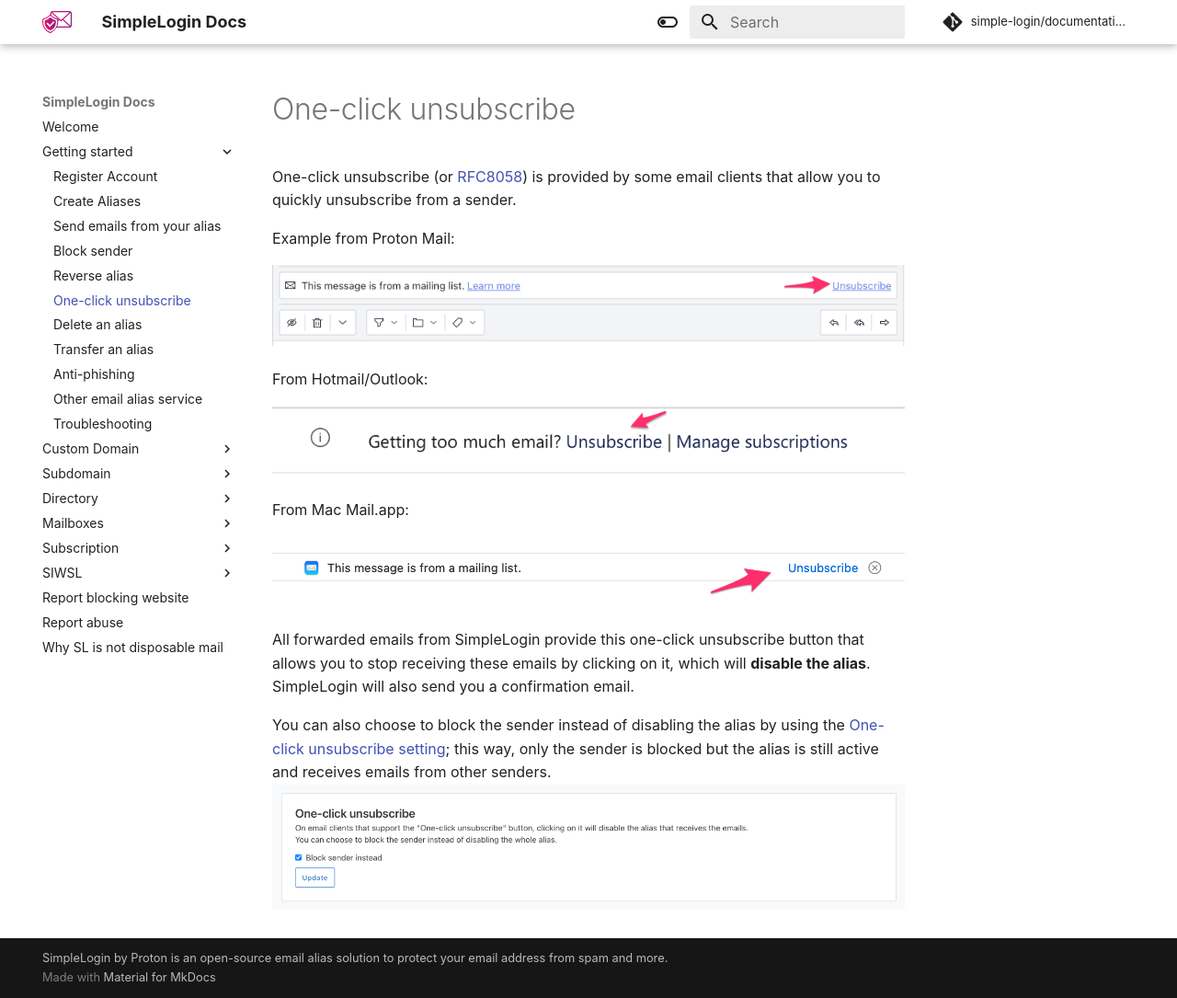
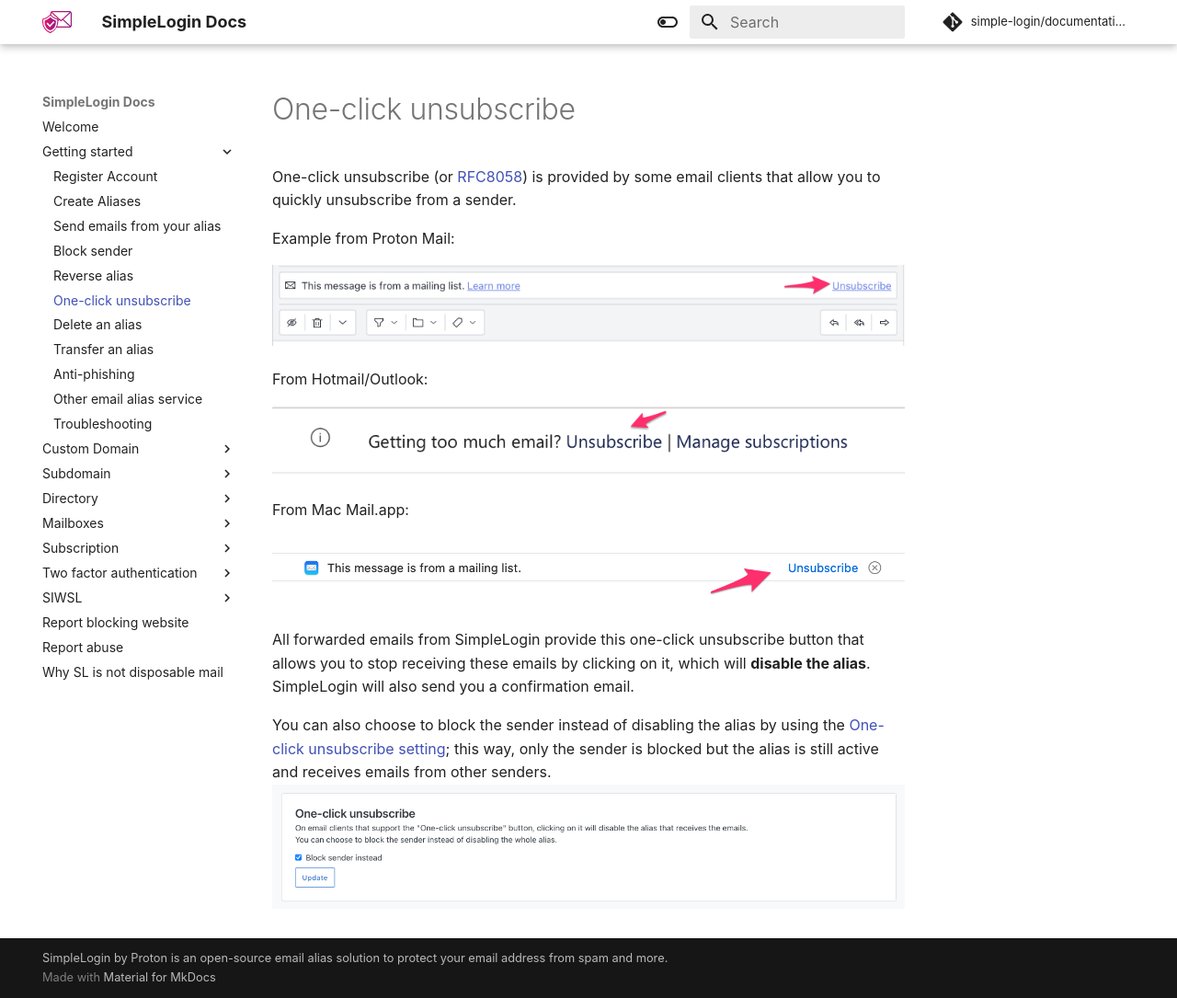
Before and after one commit to simple-login/documentation, an MkDocs documentation site: the page built from docs/getting-started/one-click-unsubscribe.md, in a window 1280 px wide and 1085 px high. Shown: the whole window at 92% size. Built offline with MkDocs 1.6.1 and Material for MkDocs 9.7.7, drawn with Linux system fonts in a browser that asks for light colours; comment, search, counter and statistics services are not loaded.

Commit message:
Update mkdocs.yml

```diff
--- a/mkdocs.yml
+++ b/mkdocs.yml
@@ -77,6 +77,10 @@ nav:
     - Family discount: subscription/family-plan.md
     - Switch plan (Proton Unlimited): subscription/switch-plan-proton-unlimited.md
 
+  - Two factor authentication:
+    - 2FA enable: 2fa/2fa-enable.md
+    - 2FA disable: 2fa/2fa-disable.md
+
   - SIWSL:
     - Welcome: siwsl/intro.md
     - App: siwsl/app.md
```
